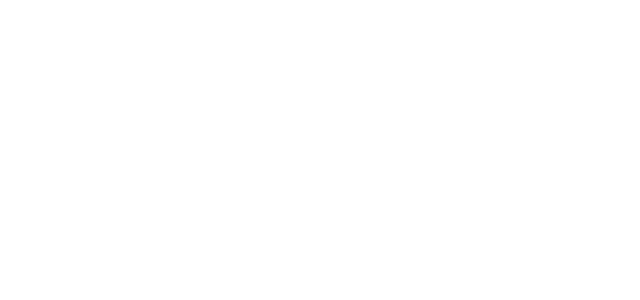
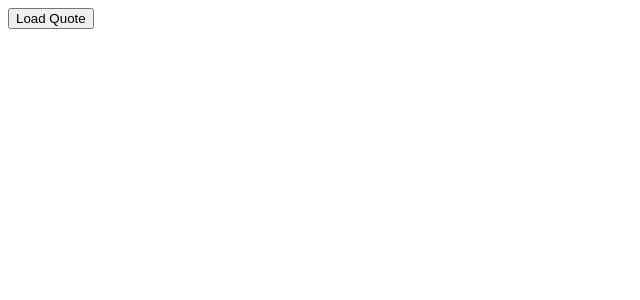
Before and after one commit to AlexanderPoskin/task1, a React (Create React App) app: page / in a window 1280 px wide. Shown: the top 300 px of the page, without its empty margins (0-640 px from the left). Built offline with nearby package versions, Linux system fonts and the light colour scheme.

Commit message:
adds quotes

```diff
--- a/package.json
+++ b/package.json
@@ -6,6 +6,7 @@
     "@testing-library/jest-dom": "^5.12.0",
     "@testing-library/react": "^11.2.7",
     "@testing-library/user-event": "^12.8.3",
+    "axios": "^0.21.1",
     "react": "^17.0.2",
     "react-dom": "^17.0.2",
     "react-scripts": "4.0.3",
--- a/src/App.js
+++ b/src/App.js
@@ -1,5 +1,6 @@
 import React from 'react';
-import Quotes from './components/Quotes/Quotes';
+import {Quotes} from './components';
+
 
 function App() {
   return (
--- a/src/components/Quotes/Quotes.jsx
+++ b/src/components/Quotes/Quotes.jsx
@@ -1,10 +1,43 @@
 import React, { Component } from 'react';
 
 class Quotes extends Component {
+  constructor(props) {
+    super(props);
+    this.state = {
+      quote: '',
+      isLoading: false,
+      error: null,
+    };
+  }
+
+  handleClick = () => {
+    this.setState({ isLoading: true });
+    fetch('https://api.kanye.rest')
+      .then((response) => response.json())
+      .then((data) => {
+        this.setState({ quote: data.quote, isLoading: false });
+      })
+      .catch((error) => this.setState({ error, isLoading: false }));
+  };
+
   render() {
+    const { quote, isLoading, error } = this.state;
+
+    if (error) {
+      return <p>{error.message}</p>;
+    }
+
+    if (isLoading) {
+      return <p>Loading ...</p>;
+    }
     return (
       <div>
-
+        <form className="form" onSubmit={(e) => e.preventDefault()}>
+          <button type="button" onClick={this.handleClick}>
+            Load Quote
+          </button>
+        </form>
+        <div>{quote}</div>
       </div>
     );
   }
--- a/src/components/index.js
+++ b/src/components/index.js
@@ -1 +1 @@
-import Quotes from './Quotes/Quotes';
+export { default as Quotes } from './Quotes/Quotes';
```
Also changed, not shown: 1 other file (tests, documents, lock files or other folders).
